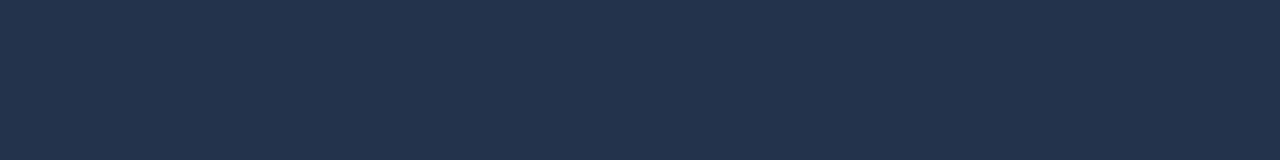
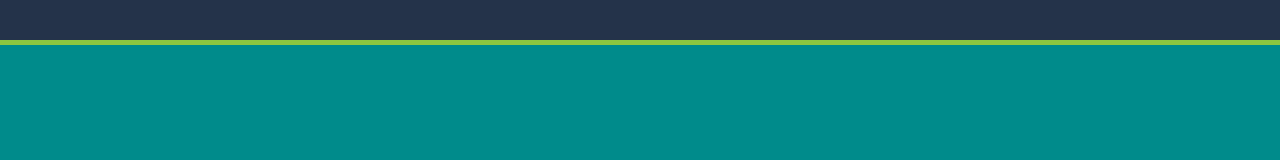
Before and after one commit to thibaudcolas/browser-games, a plain HTML site: page js-hero/index.html in a window 1280 px wide. Drawn offline with Linux system fonts and the light colour scheme.

Commit message:
render horizon

```diff
--- a/js-hero/js/Game.js
+++ b/js-hero/js/Game.js
@@ -1,9 +1,15 @@
 var Game = Backbone.View.extend({
+  template:
+    '<div class="scene">' +
+      '<div class="horizon"></div>' +
+    '</div>',
+
   initialize: function () {
     this.data = [];
     this.$document = $(document);
     this.$window = $(window);
     this.$body = $('body');
+    this.$el.html(this.template);
     // this.onInterval = this.onInterval.bind(this);
   }
 });
--- a/js-hero/main.less
+++ b/js-hero/main.less
@@ -9,3 +9,21 @@ html,body {
   overflow: hidden;
   -webkit-overflow-scrolling: none;
 }
+
+.game {
+  position: fixed;
+  top: 40px;
+  left: 0;
+  right: 0;
+  bottom: 0;
+  .user-select(none);
+  background-color: darkcyan;
+}
+
+.horizon {
+  position: absolute;
+  left: 0px;
+  right: 0px;
+  background-color: @baseGreen;
+  height: 5px;
+}
```
Also changed, not shown: js-hero/main.css.
